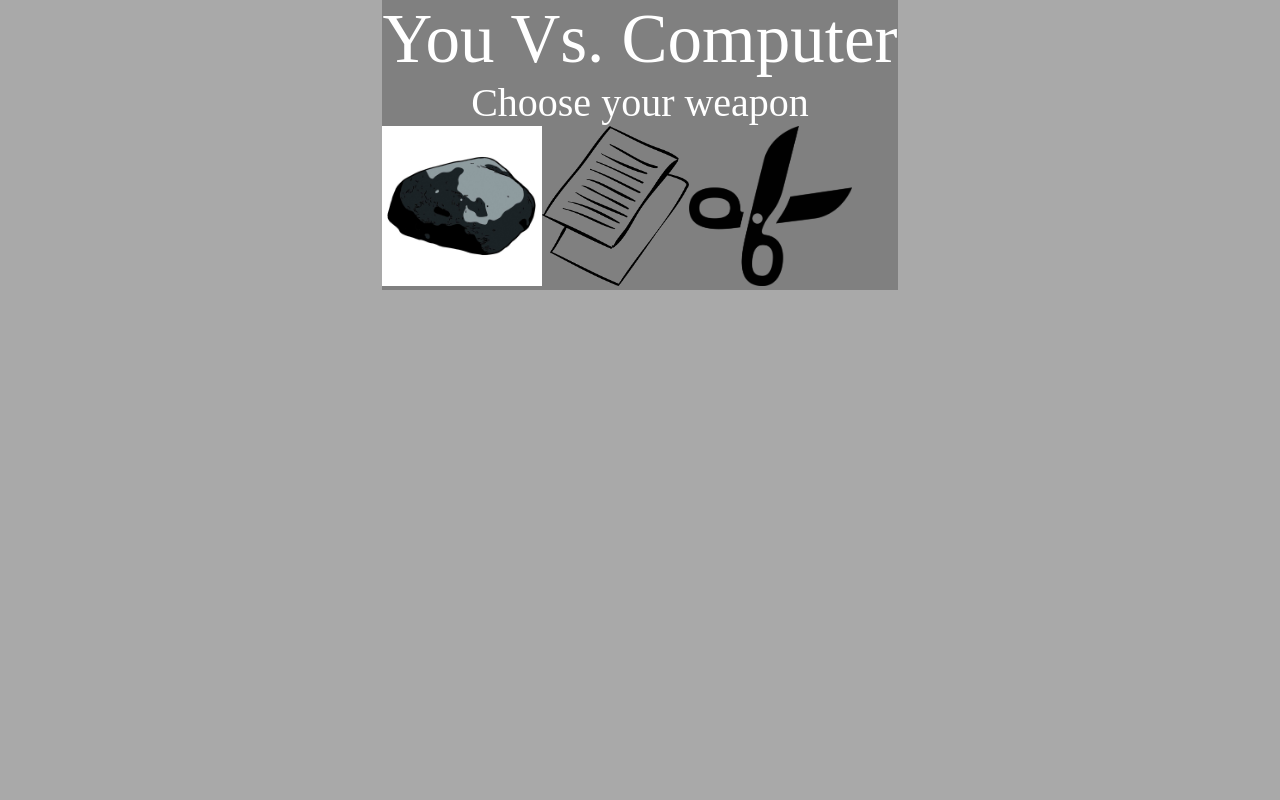
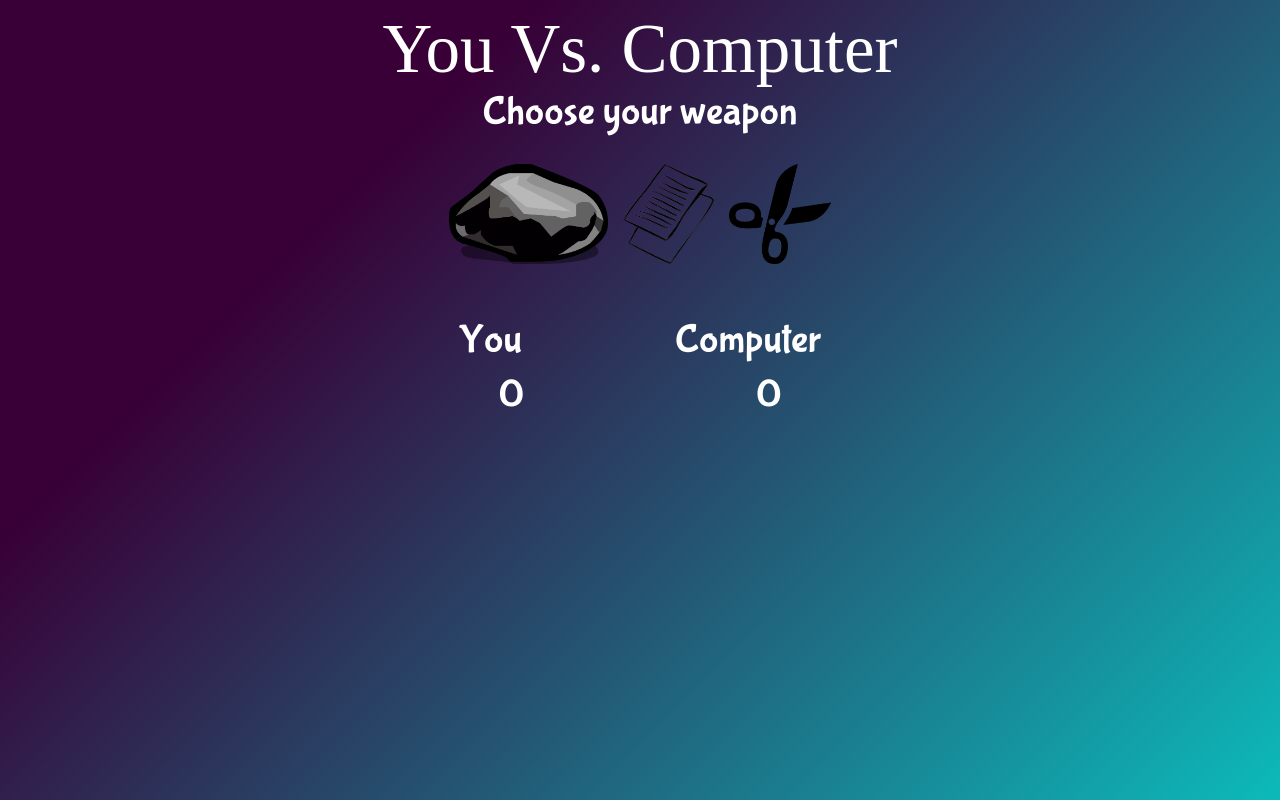
Before and after one commit to abh1sh3kk/rock-paper-scissor, a plain HTML site: page index.html in a window 1280 px wide. Drawn offline with Linux system fonts and the light colour scheme; a web font is replaced by a local one.

Commit message:
Finished Structuring the UI

```diff
--- a/index.html
+++ b/index.html
@@ -3,7 +3,7 @@
   <head>
     <title>Document</title>
     <!-- <script src="RPS.js" defer></script> -->
-	<link rel="stylesheet" href="style.css">
+    <link rel="stylesheet" href="style.css" />
   </head>
   <body>
     <div class="card">
@@ -11,11 +11,44 @@
       <div class="subText">Choose your weapon</div>
 
       <div class="choice">
-			<div class="rock"><img src="images/rock.jpg" alt="Rock"></div>
-			<div class="paper"><img src="images/paper.png" alt="Paper"></div>
-			<div class="scissor"><img src="images/scissor.png" alt="Scissor"></div>
+        <div class="rock"><img src="images/rock6.png" alt="Rock" /></div>
+        <div class="paper"><img src="images/paper.png" alt="Paper" /></div>
+        <div class="scissor">
+          <img src="images/scissor.png" alt="Scissor" />
         </div>
       </div>
-	<div class="nothing"></div>
+
+
+      <div class="score">
+
+        <div class="tHead">
+
+          <div class="you">You</div>
+          <div class="computer">Computer</div>
+
+        </div>
+
+
+        <div class="tData">
+
+          <div class="youScore">0</div>
+          <div class="computerScore">0</div>
+
+        </div>
+
+      </div>
+
+
+      <!-- <table>
+	      <tr>
+		      <th>You</th>
+		      <th>Computer</th>
+	      </tr>
+	      <tr>
+		      <td>0</td>
+		      <td>0</td>
+	      </tr>
+      </table> -->
+    </div>
   </body>
 </html>
--- a/style.css
+++ b/style.css
@@ -1,5 +1,5 @@
 @import url('https://fonts.googleapis.com/css2?family=Knewave&display=swap');
-
+@import url('https://fonts.googleapis.com/css2?family=Bubblegum+Sans&family=Roboto+Condensed:ital@1&display=swap');
 * {
 	margin: 0px;
 	padding: 0px;
@@ -11,15 +11,27 @@ body{
 	display: flex;
 	justify-content: center;
 	align-items: center;
-	background-color: darkgrey;
+
 	/* background-image: url('images/background.jpg'); */
+
+	background-color: #0cbaba;
+	background-image: linear-gradient(315deg, #0cbaba 0%, #380036 74%);
+	background-repeat: no-repeat;
+	background-attachment: fixed;
+
+
 	color: white;
+
+
 }
 .card {
 	display: flex;
-	background-color: grey;
+	/* background-color: #0cbaba; */
+	/* background-image: linear-gradient(315deg, #0cbaba 0%, #380036 74%); */
+	/* background-color: darkgrey; */
 	flex-direction: column;
 	justify-content: center;
+	padding: 10px;
 }
 .title {
 	font-family: 'Knewave';
@@ -29,11 +41,40 @@ body{
 .subText {
 	text-align: center;
 	font-size: 40px;
+	font-family: 'Bubblegum Sans', cursive;
 }
 .choice {
 	display: flex;
+	margin-top: 20px;
+	justify-content: space-between;
+	padding: 9px 67px;
+
 }
 img {
-	height: 20vh;
+	height: 100px;
 	width: auto;
 }
+.score {
+	display: flex;
+	flex-direction: column;
+	justify-content: center;
+	font-family: 'Bubblegum Sans', cursive;
+	font-size: 20px;
+}
+/* table{
+	border: 2px solid red;
+	text-align: center;
+
+} */
+
+.tHead, .tData {
+	display: flex;
+	font-size: 40px;
+	justify-content: space-around;
+}
+.tData {
+	margin-top: 9px;
+}
+.tHead{
+	margin-top: 40px;
+}
```
Also changed, not shown: images/rock2.png (renamed from images/rock-576669.png), images/rock3.png (added), images/rock4.jpg (added), images/rock5.jpg (added), images/rock6.png (added). Lines whose indentation alone changed are shown as unchanged.
